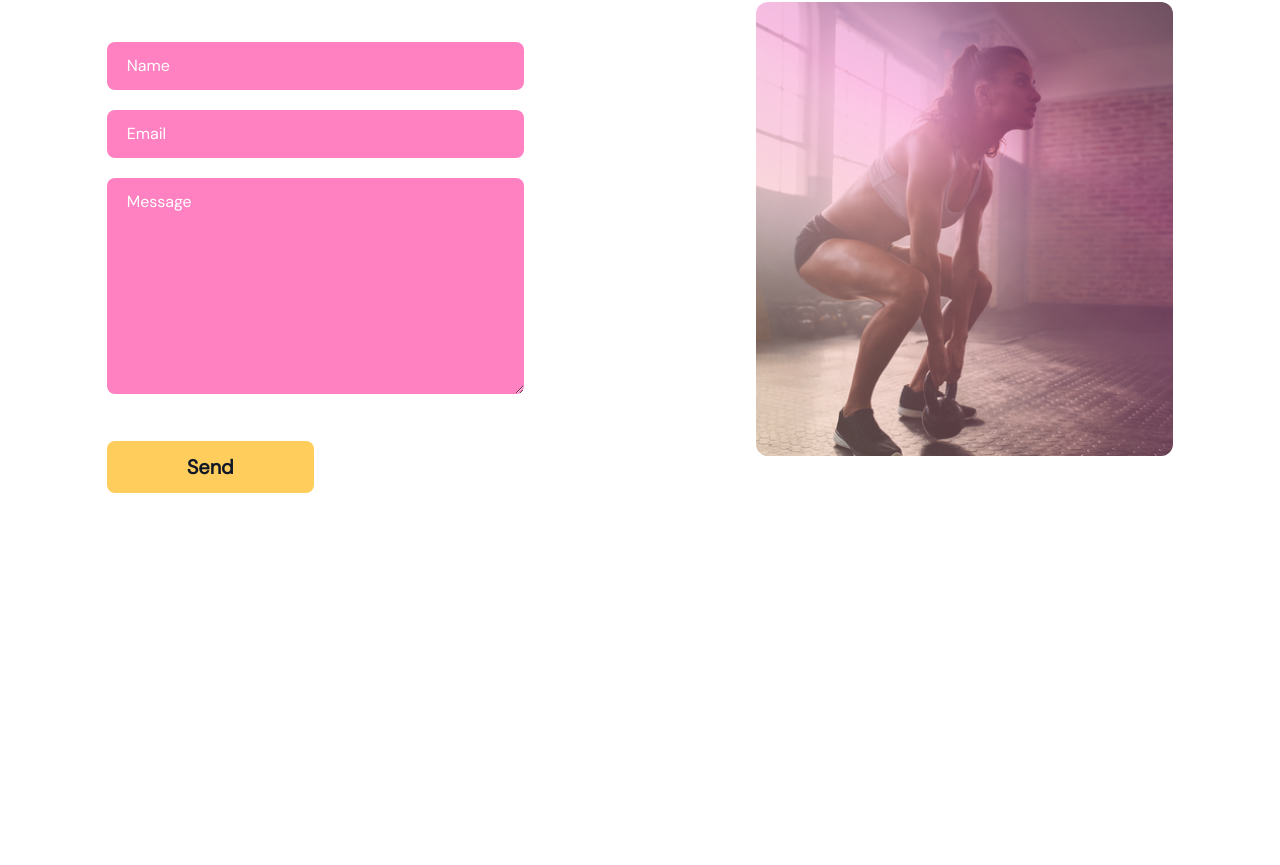
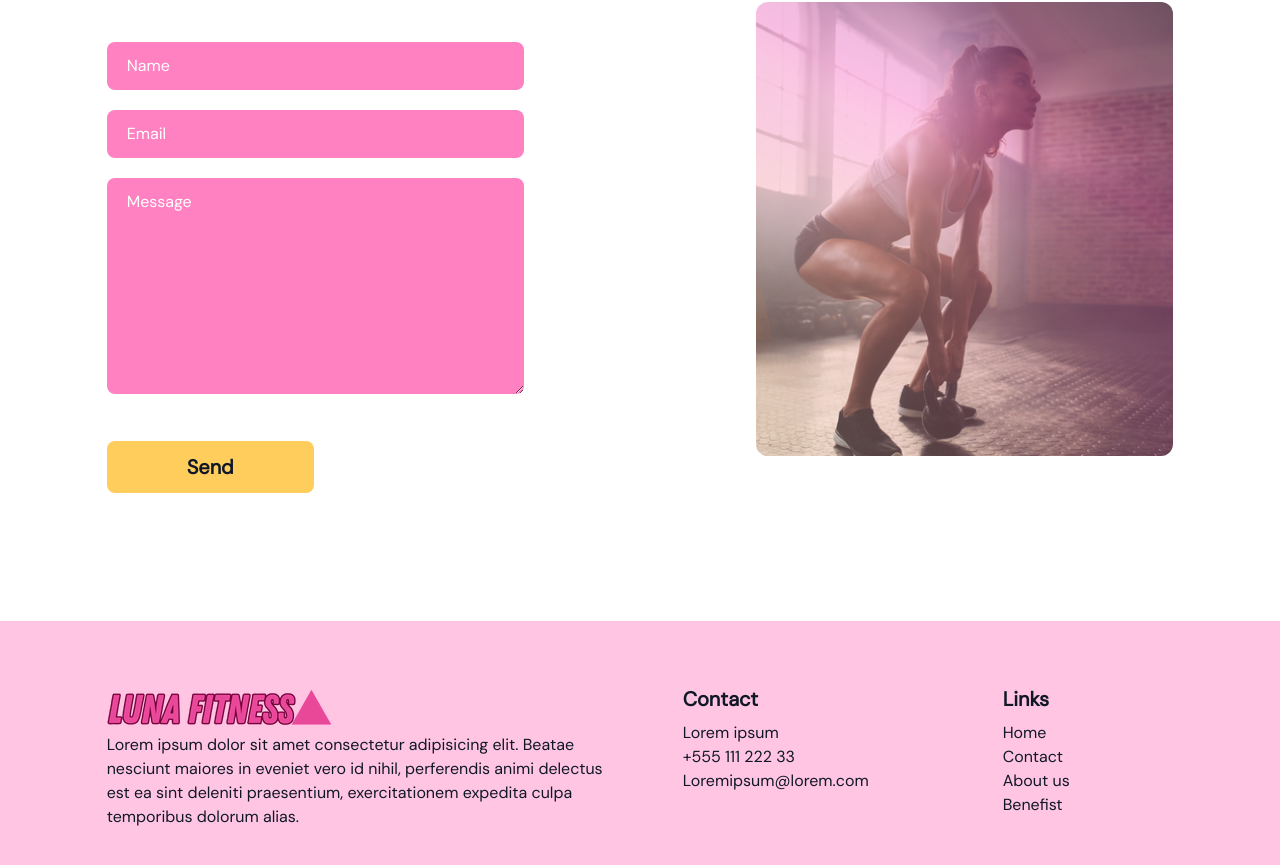
Before and after one commit to alicansadeler/fitness-app, a React (Vite) app: page / in a window 1280 px wide. Shown: the part 3498-4363 px from the top of the page. Before the commit the page ends 4119 px from the top, so only its background shows below. Built offline with nearby package versions, Linux system fonts and the light colour scheme.

Commit message:
footer eklendi

```diff
--- a/src/App.tsx
+++ b/src/App.tsx
@@ -5,6 +5,7 @@
 import OurClasses from "./screen/ourclasses";
 import { SelectedPage } from "./shared/types";
 import Contact from "./screen/contact";
+import Footer from "./screen/footer";
 
 function App() {
   const [isTopOfPage, setIsTopOfPage] = useState<boolean>(false);
@@ -38,6 +39,7 @@
         <Benefits setSelectedPage={setSelectedPage} />
         <OurClasses setSelectedPage={setSelectedPage} />
         <Contact />
+        <Footer />
       </div>
     </>
   );
--- /dev/null
+++ b/src/screen/footer/index.tsx
@@ -0,0 +1,39 @@
+import React from "react";
+import logo from "../../assets/logo.png";
+
+type Props = {};
+
+const Footer = (props: Props) => {
+  return (
+    <footer className="bg-primary-100 py-16">
+      <div className="justify-center mx-auto w-5/6 gap-16 md:flex">
+        <div className="mt-16 basis-1/2 md:mt-0">
+          <img src={logo} />
+          <p>
+            Lorem ipsum dolor sit amet consectetur adipisicing elit. Beatae
+            nesciunt maiores in eveniet vero id nihil, perferendis animi
+            delectus est ea sint deleniti praesentium, exercitationem expedita
+            culpa temporibus dolorum alias.
+          </p>
+        </div>
+
+        <div className="mt-16 basis-1/4 md:mt-0">
+          <h4 className="font-bold text-xl mb-2">Contact</h4>
+          <p>Lorem ipsum</p>
+          <p>+555 111 222 33</p>
+          <p>Loremipsum@lorem.com</p>
+        </div>
+
+        <div className="mt-16 basis-1/6 md:mt-0">
+          <h4 className="font-bold text-xl mb-2">Links</h4>
+          <p>Home</p>
+          <p>Contact</p>
+          <p>About us</p>
+          <p>Benefist</p>
+        </div>
+      </div>
+    </footer>
+  );
+};
+
+export default Footer;
```
